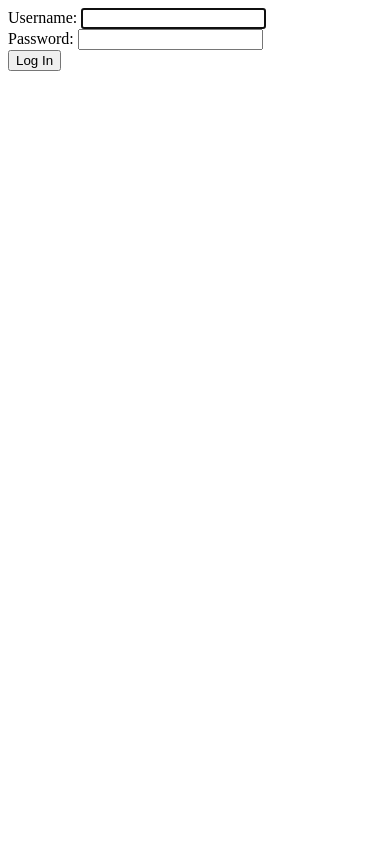
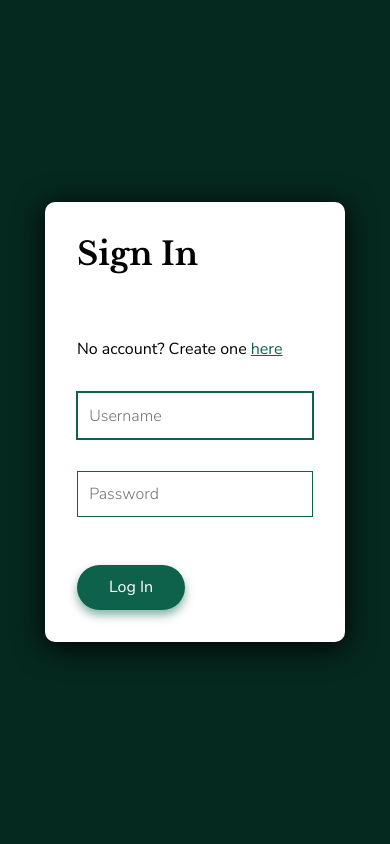
Before and after one commit to edwarlee/texcably, a Django app: page /accounts/login in a window 390 px wide. Run offline with Django 5.2, Linux system fonts and the light colour scheme.

Commit message:
login page styles, login page error styles

```diff
--- /dev/null
+++ b/static/css/base.css
@@ -0,0 +1,13 @@
+:root {
+    --serif: 'Libre Baskerville', serif;
+    --sans-serif: 'Nunito Sans', sans-serif;
+    --dark-green: 6, 41, 31;
+    --medium-green: 14, 97, 75;
+    --form-error: 181, 14, 14;
+}
+
+* {
+    margin: 0;
+    padding: 0;
+    box-sizing: border-box;
+}
--- a/templates/base.html
+++ b/templates/base.html
@@ -1,3 +1,5 @@
+{% load static %}
+
 <!doctype html>
 <html lang="en">
 <head>
@@ -5,8 +7,13 @@
     <meta name="viewport"
           content="width=device-width, user-scalable=no, initial-scale=1.0, maximum-scale=1.0, minimum-scale=1.0">
     <meta http-equiv="X-UA-Compatible" content="ie=edge">
+    <link rel="stylesheet" href="{% static 'css/base.css' %}">
+    <link rel="preconnect" href="https://fonts.googleapis.com">
+    <link rel="preconnect" href="https://fonts.gstatic.com" crossorigin>
+    <link href="https://fonts.googleapis.com/css2?family=Libre+Baskerville:ital,wght@0,400..700;1,400..700&family=Nunito+Sans:ital,opsz,wght@0,6..12,200..1000;1,6..12,200..1000&display=swap" rel="stylesheet">
     <title>{% block title %}{% endblock %}</title>
-    {% block head %}{% endblock %}
+    {% block head %}
+    {% endblock %}
 </head>
 <body>
     {% block content %}
--- a/texcably/settings.py
+++ b/texcably/settings.py
@@ -119,3 +119,7 @@ USE_TZ = True
 # https://docs.djangoproject.com/en/6.0/howto/static-files/
 
 STATIC_URL = 'static/'
+
+STATICFILES_DIRS = [
+    BASE_DIR / 'static',
+]
--- a/texcably_app/forms.py
+++ b/texcably_app/forms.py
@@ -1,5 +1,5 @@
 from django import forms
-from django.contrib.auth.forms import UserCreationForm
+from django.contrib.auth.forms import UserCreationForm, AuthenticationForm
 from django.contrib.auth.models import User
 
 class CreateUserForm(UserCreationForm):
@@ -11,3 +11,46 @@ class CreateUserForm(UserCreationForm):
     class Meta:
         model = User
         fields = ['first_name', 'last_name', 'email', 'username', 'password1', 'password2']
+
+
+    def __init__(self, *args, **kwargs):
+        super().__init__(*args, **kwargs)
+        self.fields['username'].widget.attrs.update({
+            'class': '',
+            'placeholder': 'Username',
+        })
+        self.fields['password1'].widget.attrs.update({
+            'class': '',
+            'placeholder': 'Password',
+        })
+
+
+class LoginForm(AuthenticationForm):
+    def __init__(self, *args, **kwargs):
+        super().__init__(*args, **kwargs)
+
+        self.fields['username'].widget.attrs.update({
+            'class': '',
+            'placeholder': 'Username',
+        })
+        self.fields['password'].widget.attrs.update({
+            'class': '',
+            'placeholder': 'Password',
+        })
+        self.fields['username'].error_messages.update({
+            'required': 'Please enter your username',
+            'max_length': 'Username too long'
+        })
+        self.fields['password'].error_messages.update({
+            'required': 'Please enter your password',
+            'max_length': 'Password too long'
+        })
+
+        if self.errors and 'username' in self.errors:
+            self.fields['username'].widget.attrs.update({
+                'class': 'error',
+            })
+        if self.errors and 'password' in self.errors:
+            self.fields['password'].widget.attrs.update({
+                'class': 'error',
+            })
--- /dev/null
+++ b/texcably_app/static/texcably_app/css/login.css
@@ -0,0 +1,92 @@
+body {
+    background-color: rgb(var(--dark-green));
+    height: 100vh;
+    display: flex;
+    align-items: center;
+    justify-content: center;
+}
+
+.login-form {
+    margin: auto;
+    padding: 4rem;
+    min-width: 500px;
+    width: 40%;
+    font-family: var(--sans-serif), sans-serif;
+    background-color: white;
+    box-shadow: 0 5px 30px black;
+    border-radius: 10px;
+}
+
+.errorlist {
+    color: rgb(var(--form-error));
+    font-size: 0.9rem;
+    list-style-type: none;
+    margin-top: 0.5rem;
+}
+
+.error {
+    background: rgba(var(--form-error), 0.2) !important;
+    border-color: rgb(var(--form-error)) !important;
+}
+
+.login-form h1 {
+    margin-bottom: 4rem;
+    font-family: var(--serif), serif;
+    font-size: 3rem;
+    font-weight: 800;
+}
+
+.login-form a {
+    color: rgb(var(--medium-green));
+}
+
+.login-form input {
+    font-family: var(--sans-serif), serif;
+    display: block;
+    margin-top: 2rem;
+    padding: 0.7rem;
+    width: 100%;
+    font-size: 1rem;
+    border: 1px solid rgb(var(--medium-green));
+    border-radius: 0;
+}
+
+.login-form input::placeholder {
+    font-family: var(--sans-serif), serif;
+    font-weight: 300;
+}
+
+.login-form input:focus {
+    outline: 1px solid rgb(var(--medium-green));
+}
+
+.login-form button {
+    cursor: pointer;
+    display: block;
+    margin-top: 3rem;
+    padding: 0.7rem 2rem;
+    font-family: var(--sans-serif), serif;
+    font-size: 1rem;
+    color: white;
+    background-color: rgb(var(--medium-green));
+    border: none;
+    border-radius: 100px;
+    box-shadow: 0 5px 10px rgba(var(--medium-green), 0.5);
+}
+
+.login-form button:hover {
+    background-color: rgb(var(--dark-green));
+    box-shadow: 0 5px 10px rgba(var(--dark-green), 0.5);
+    transition: all 0.2s ease-in-out;
+}
+
+@media (max-width: 660px) {
+    .login-form {
+        min-width: 300px;
+        padding: 2rem;
+    }
+
+    .login-form h1 {
+        font-size: 2rem;
+    }
+}
--- a/texcably_app/templates/texcably_app/index.html
+++ b/texcably_app/templates/texcably_app/index.html
@@ -12,4 +12,5 @@
 
 {% block content %}
 	<h1>Texcably App</h1>
+    <a href="{% url 'login' %}">Login Page</a>
 {% endblock %}
--- a/texcably_app/templates/texcably_app/login.html
+++ b/texcably_app/templates/texcably_app/login.html
@@ -1,13 +1,24 @@
 {% extends 'base.html' %}
 
+{% load static %}
+
 {% block title %}
+    Sign In
+{% endblock %}
 
+{% block head %}
+    <link rel="stylesheet" href="{% static 'texcably_app/css/login.css' %}">
 {% endblock %}
 
 {% block content %}
-    <form method="post">
+    <form method="post" class="login-form" novalidate>
+        <h1>Sign In</h1>
+        <p>No account? Create one <a href="{% url 'create_account' %}">here</a></p>
         {% csrf_token %}
-        {{ form }}
+        {{ form.username }}
+        {{ form.username.errors }}
+        {{ form.password }}
+        {{ form.password.errors }}
         <button type="submit">Log In</button>
     </form>
 {% endblock %}
--- a/texcably_app/views.py
+++ b/texcably_app/views.py
@@ -5,12 +5,11 @@ from django.views import View
 from django.views.generic import TemplateView
 from django.views.generic.edit import CreateView
 from django.contrib.auth.models import User
-from django.contrib.auth.forms import AuthenticationForm
 from django.contrib.auth.views import LoginView
 from django.contrib.auth.mixins import LoginRequiredMixin
 from django.contrib.auth import logout
 
-from .forms import CreateUserForm
+from .forms import CreateUserForm, LoginForm
 
 # Create your views here.
 
@@ -37,7 +36,7 @@ class CreateAccountView(CreateView):
 
 class UserLoginView(LoginView):
     model = User
-    form_class = AuthenticationForm
+    form_class = LoginForm
     template_name = 'texcably_app/login.html'
 
     def get_success_url(self):
```
